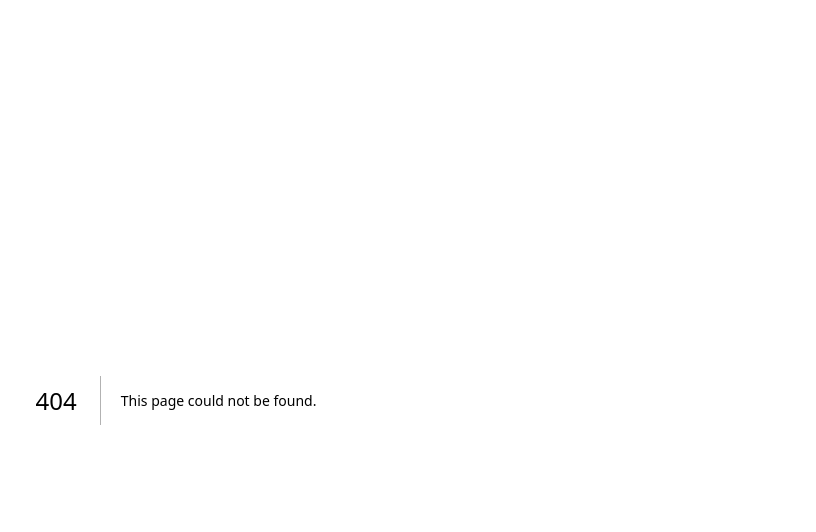
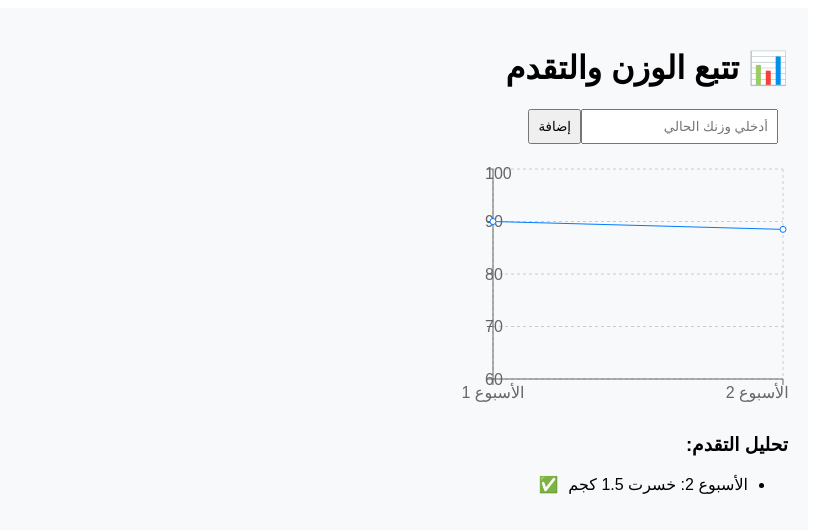
Before and after one commit to subzero121/bisbis-app, a Next.js app: page /progress in a window 1280 px wide. Before the commit this address had no page. Shown: the top 532 px of the page, without its empty margins (464-1280 px from the left). Built offline with nearby package versions, Linux system fonts and the light colour scheme.

Commit message:
Add files via upload

```diff
--- /dev/null
+++ b/pages/progress.js
@@ -0,0 +1,67 @@
+
+import { useState } from 'react';
+import { LineChart, Line, XAxis, YAxis, Tooltip, CartesianGrid } from 'recharts';
+
+const initialProgress = [
+  { week: 'الأسبوع 1', weight: 90 },
+  { week: 'الأسبوع 2', weight: 88.5 }
+];
+
+export default function ProgressTracker() {
+  const [progress, setProgress] = useState(initialProgress);
+  const [inputWeight, setInputWeight] = useState('');
+
+  const addProgress = () => {
+    if (!inputWeight) return;
+    const weekNum = progress.length + 1;
+    setProgress([...progress, { week: `الأسبوع ${weekNum}`, weight: parseFloat(inputWeight) }]);
+    setInputWeight('');
+  };
+
+  const goalLoss = 1.5;
+
+  return (
+    <main style={{ direction: 'rtl', fontFamily: 'sans-serif', padding: '20px', backgroundColor: '#f8f9fa' }}>
+      <h1>📊 تتبع الوزن والتقدم</h1>
+      <div style={{ marginBottom: '20px' }}>
+        <input
+          type="number"
+          value={inputWeight}
+          onChange={(e) => setInputWeight(e.target.value)}
+          placeholder="أدخلي وزنك الحالي"
+          style={{ padding: '8px', marginRight: '10px' }}
+        />
+        <button onClick={addProgress} style={{ padding: '8px' }}>إضافة</button>
+      </div>
+      <LineChart width={360} height={250} data={progress}>
+        <CartesianGrid strokeDasharray="3 3" />
+        <XAxis dataKey="week" />
+        <YAxis domain={[60, 100]} />
+        <Tooltip />
+        <Line type="monotone" dataKey="weight" stroke="#007BFF" />
+      </LineChart>
+      <div style={{ marginTop: '20px' }}>
+        <h3>تحليل التقدم:</h3>
+        <ul>
+          {progress.map((entry, idx) => {
+            if (idx === 0) return null;
+            const diff = progress[idx - 1].weight - entry.weight;
+            const achieved = diff >= goalLoss;
+            return (
+              <li key={idx}>
+                {entry.week}: خسرت {diff.toFixed(1)} كجم
+                <span style={{
+                  marginRight: '10px',
+                  color: achieved ? 'green' : diff > 0 ? 'orange' : 'red',
+                  fontWeight: 'bold'
+                }}>
+                  {achieved ? '✅' : diff > 0 ? '🟡' : '❌'}
+                </span>
+              </li>
+            );
+          })}
+        </ul>
+      </div>
+    </main>
+  );
+}
```
Also changed, not shown: progress.js (added, +67 -0 lines).
